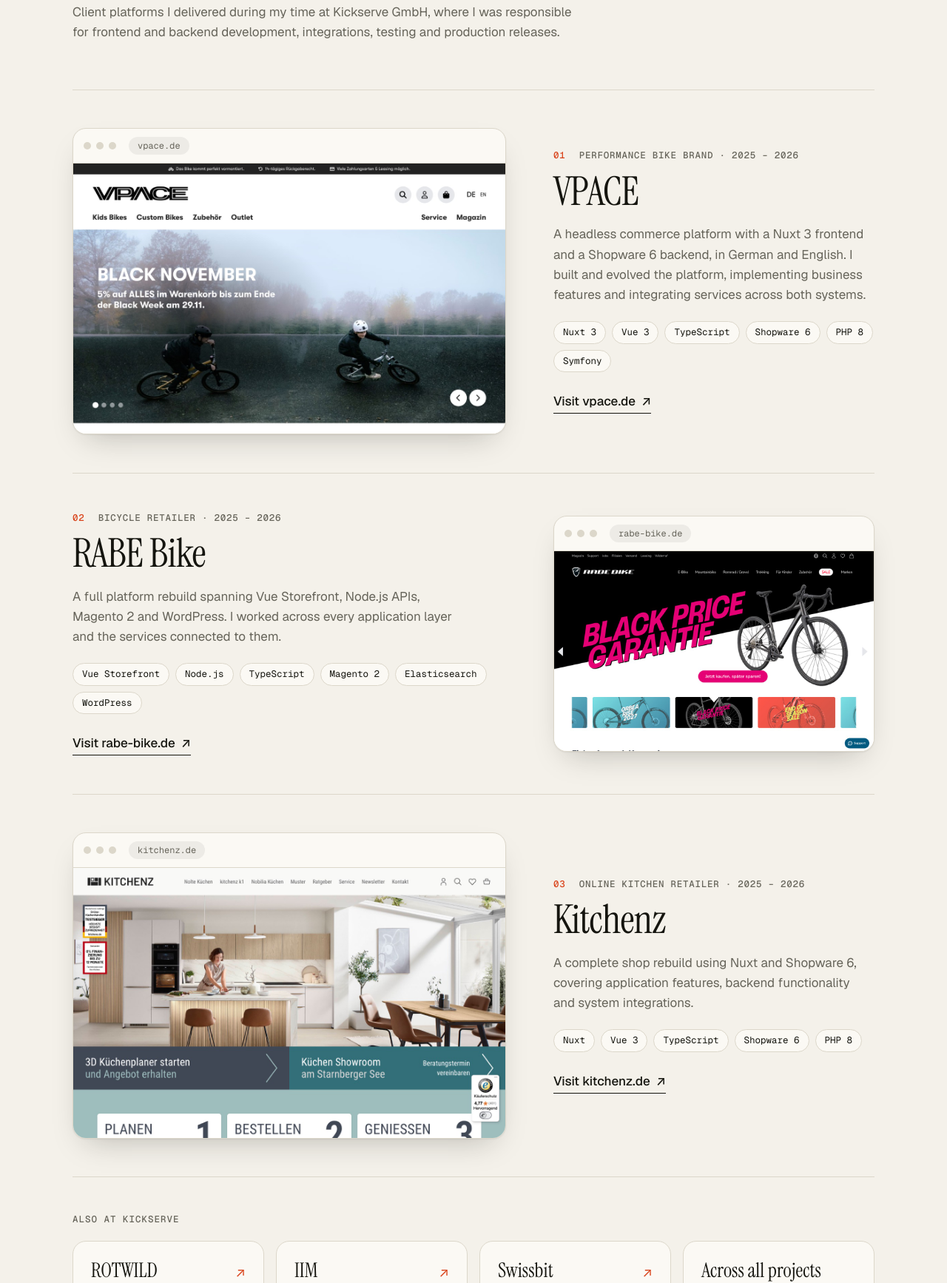
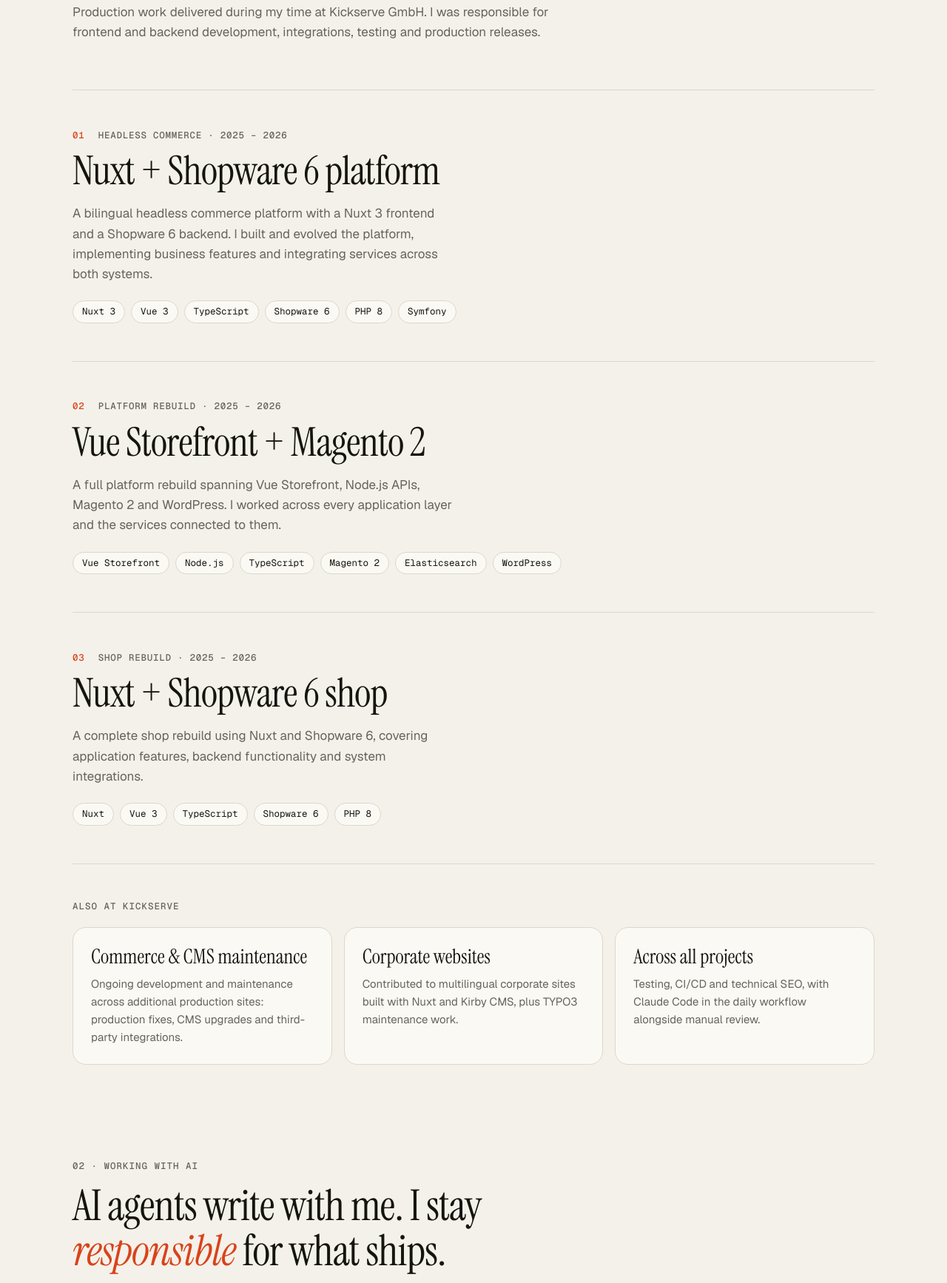
Before and after one commit to SeifeddineBS/myportfolio, a plain HTML site: page en/index.html in a window 1280 px wide. Shown: the part 1315-3049 px from the top of the page at 74% size. Drawn offline with nearby package versions, Linux system fonts and the light colour scheme.

Commit message:
Remove Kickserve customer references from EN and DE portfolio pages.

```diff
--- a/assets/style.css
+++ b/assets/style.css
@@ -201,10 +201,13 @@ em { font-style: italic; color: var(--accent); }
 
 /* ---------- Projects ---------- */
 .project {
-  display: grid; grid-template-columns: minmax(0, 1.35fr) minmax(0, 1fr);
+  display: grid; grid-template-columns: 1fr;
   gap: clamp(24px, 5vw, 72px); align-items: center;
   padding-block: clamp(28px, 4vw, 52px);
   border-top: 1px solid var(--line);
+}
+.project:has(.shot) {
+  grid-template-columns: minmax(0, 1.35fr) minmax(0, 1fr);
 }
 .project--flip .shot { order: 2; }
 
@@ -248,7 +251,7 @@ em { font-style: italic; color: var(--accent); }
 .link:hover span, .mini:hover h4 span, .contact__links a:hover span { transform: translate(3px, -3px); }
 
 .more { border-top: 1px solid var(--line); padding-top: clamp(28px, 4vw, 48px); }
-.more__grid { display: grid; grid-template-columns: repeat(4, 1fr); gap: 16px; margin-top: 20px; }
+.more__grid { display: grid; grid-template-columns: repeat(3, 1fr); gap: 16px; margin-top: 20px; }
 .mini {
   display: block; text-decoration: none; padding: 24px;
   border: 1px solid var(--line); border-radius: var(--radius); background: var(--bg-raised);
--- a/en/index.html
+++ b/en/index.html
@@ -17,7 +17,7 @@
     content="I build headless commerce platforms with TypeScript, Vue/Nuxt, PHP and Node.js.">
   <meta property="og:locale" content="en_GB">
   <meta property="og:url" content="https://seifeddinebs.github.io/myportfolio/en/">
-  <meta property="og:image" content="https://seifeddinebs.github.io/myportfolio/img/vpace.jpg">
+  <meta property="og:image" content="https://seifeddinebs.github.io/myportfolio/img/profile.jpg">
 
   <link rel="canonical" href="https://seifeddinebs.github.io/myportfolio/en/">
   <link rel="alternate" hreflang="en" href="https://seifeddinebs.github.io/myportfolio/en/">
@@ -123,7 +123,7 @@
 
     <section class="stats wrap" aria-label="Key facts">
       <div class="stat reveal"><b>3+</b><span>years building production web apps</span></div>
-      <div class="stat reveal"><b>6</b><span>client projects, from headless shops to CMS sites</span></div>
+      <div class="stat reveal"><b>3+</b><span>production commerce platforms shipped end to end</span></div>
       <div class="stat reveal"><b>5</b><span>languages spoken, from Arabic to German</span></div>
     </section>
 
@@ -131,23 +131,18 @@
     <section class="section wrap" id="work">
       <header class="section__head reveal">
         <p class="eyebrow">01 · Selected work</p>
-        <h2>Shops I built that are <em>live today</em>.</h2>
-        <p class="section__note">Client platforms I delivered during my time at Kickserve GmbH, where I was responsible for
+        <h2>Platforms I built and <em>shipped</em>.</h2>
+        <p class="section__note">Production work delivered during my time at Kickserve GmbH. I was responsible for
           frontend and backend development, integrations, testing and production releases.</p>
       </header>
 
       <article class="project reveal">
-        <a class="shot" href="https://www.vpace.de/" target="_blank" rel="noopener"
-          aria-label="Open vpace.de in a new tab">
-          <span class="shot__bar"><i></i><i></i><i></i><span>vpace.de</span></span>
-          <img src="../img/vpace.jpg" width="1280" height="800" loading="lazy" alt="Homepage of the VPACE online shop">
-        </a>
         <div class="project__body">
-          <p class="project__meta"><span>01</span> Performance bike brand · 2025 – 2026</p>
-          <h3>VPACE</h3>
-          <p>A headless commerce platform with a Nuxt 3 frontend and a Shopware 6 backend, in German and
-            English. I built and evolved the platform, implementing business features and integrating
-            services across both systems.</p>
+          <p class="project__meta"><span>01</span> Headless commerce · 2025 – 2026</p>
+          <h3>Nuxt + Shopware 6 platform</h3>
+          <p>A bilingual headless commerce platform with a Nuxt 3 frontend and a Shopware 6 backend. I built
+            and evolved the platform, implementing business features and integrating services across both
+            systems.</p>
           <ul class="tags">
             <li>Nuxt 3</li>
             <li>Vue 3</li>
@@ -156,21 +151,13 @@
             <li>PHP 8</li>
             <li>Symfony</li>
           </ul>
-          <a class="link" href="https://www.vpace.de/" target="_blank" rel="noopener">Visit vpace.de <span
-              aria-hidden="true">↗</span></a>
         </div>
       </article>
 
-      <article class="project project--flip reveal">
-        <a class="shot" href="https://www.rabe-bike.de/" target="_blank" rel="noopener"
-          aria-label="Open rabe-bike.de in a new tab">
-          <span class="shot__bar"><i></i><i></i><i></i><span>rabe-bike.de</span></span>
-          <img src="../img/rabe.jpg" width="1280" height="800" loading="lazy"
-            alt="Homepage of the RABE Bike online shop">
-        </a>
+      <article class="project reveal">
         <div class="project__body">
-          <p class="project__meta"><span>02</span> Bicycle retailer · 2025 – 2026</p>
-          <h3>RABE Bike</h3>
+          <p class="project__meta"><span>02</span> Platform rebuild · 2025 – 2026</p>
+          <h3>Vue Storefront + Magento 2</h3>
           <p>A full platform rebuild spanning Vue Storefront, Node.js APIs, Magento 2 and WordPress. I worked
             across every application layer and the services connected to them.</p>
           <ul class="tags">
@@ -181,21 +168,13 @@
             <li>Elasticsearch</li>
             <li>WordPress</li>
           </ul>
-          <a class="link" href="https://www.rabe-bike.de/" target="_blank" rel="noopener">Visit rabe-bike.de <span
-              aria-hidden="true">↗</span></a>
         </div>
       </article>
 
       <article class="project reveal">
-        <a class="shot" href="https://www.kitchenz.de/" target="_blank" rel="noopener"
-          aria-label="Open kitchenz.de in a new tab">
-          <span class="shot__bar"><i></i><i></i><i></i><span>kitchenz.de</span></span>
-          <img src="../img/kitchenz.jpg" width="1280" height="800" loading="lazy"
-            alt="Homepage of the Kitchenz online shop">
-        </a>
         <div class="project__body">
-          <p class="project__meta"><span>03</span> Online kitchen retailer · 2025 – 2026</p>
-          <h3>Kitchenz</h3>
+          <p class="project__meta"><span>03</span> Shop rebuild · 2025 – 2026</p>
+          <h3>Nuxt + Shopware 6 shop</h3>
           <p>A complete shop rebuild using Nuxt and Shopware 6, covering application features, backend
             functionality and system integrations.</p>
           <ul class="tags">
@@ -205,29 +184,22 @@
             <li>Shopware 6</li>
             <li>PHP 8</li>
           </ul>
-          <a class="link" href="https://www.kitchenz.de/" target="_blank" rel="noopener">Visit kitchenz.de <span
-              aria-hidden="true">↗</span></a>
         </div>
       </article>
 
       <div class="more reveal">
         <p class="eyebrow">Also at Kickserve</p>
         <div class="more__grid">
-          <a class="mini" href="https://www.rotwild.com/" target="_blank" rel="noopener">
-            <h4>ROTWILD <span aria-hidden="true">↗</span></h4>
-            <p>Development and maintenance for the bike manufacturer's web presence: production fixes and
-              third-party integrations.</p>
-          </a>
-          <a class="mini" href="https://iim.de/" target="_blank" rel="noopener">
-            <h4>IIM <span aria-hidden="true">↗</span></h4>
-            <p>Development and maintenance of the real estate company's TYPO3 site, including CMS upgrades and
-              production fixes.</p>
-          </a>
-          <a class="mini" href="https://www.swissbit.com/" target="_blank" rel="noopener">
-            <h4>Swissbit <span aria-hidden="true">↗</span></h4>
-            <p>Contributed to the multilingual corporate website of the storage and security manufacturer,
-              built with Nuxt 4 and Kirby CMS.</p>
-          </a>
+          <div class="mini">
+            <h4>Commerce &amp; CMS maintenance</h4>
+            <p>Ongoing development and maintenance across additional production sites: production fixes,
+              CMS upgrades and third-party integrations.</p>
+          </div>
+          <div class="mini">
+            <h4>Corporate websites</h4>
+            <p>Contributed to multilingual corporate sites built with Nuxt and Kirby CMS, plus TYPO3
+              maintenance work.</p>
+          </div>
           <div class="mini">
             <h4>Across all projects</h4>
             <p>Testing, CI/CD and technical SEO, with Claude Code in the daily workflow alongside manual review.</p>
@@ -288,9 +260,9 @@
             <p class="job__org"><a href="https://kickserve.de/" target="_blank" rel="noopener">Kickserve GmbH</a>
               · Software development &amp; digital commerce · Landsberg am Lech</p>
             <ul>
-              <li>Independently delivered three major client platforms: frontend, backend, integrations,
+              <li>Independently delivered three major commerce platforms: frontend, backend, integrations,
                 testing and production releases.</li>
-              <li>Developed and maintained additional client systems, including CMS upgrades, production fixes
+              <li>Developed and maintained additional production systems, including CMS upgrades, production fixes
                 and third-party integrations.</li>
               <li>Contributed to testing, CI/CD and technical SEO.</li>
               <li>Worked daily with Claude Code agents for implementation, debugging and test generation,
```
Also changed, not shown: de/index.html (+26 -54 lines), img/kitchenz.jpg (deleted), img/rabe.jpg (deleted), img/vpace.jpg (deleted).
